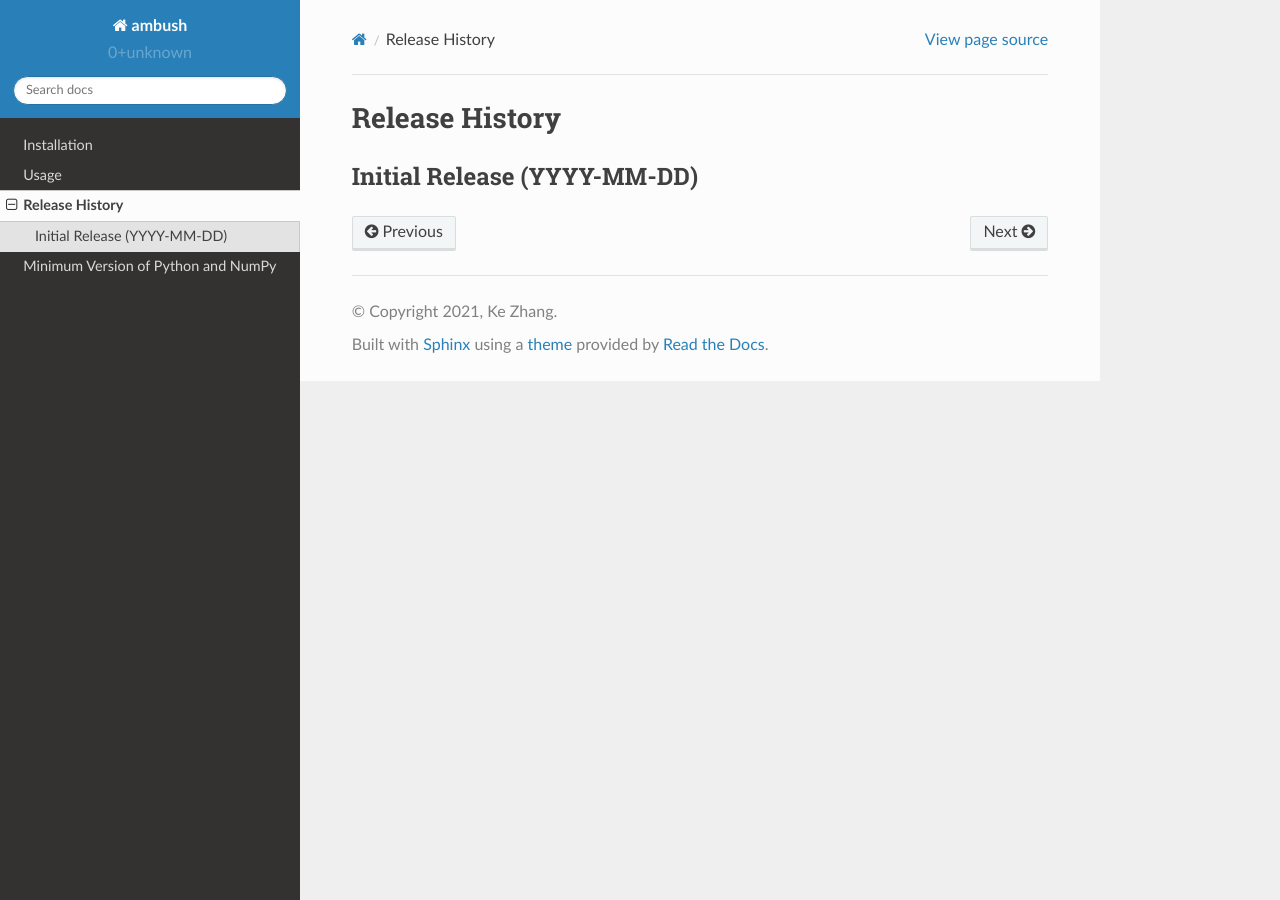
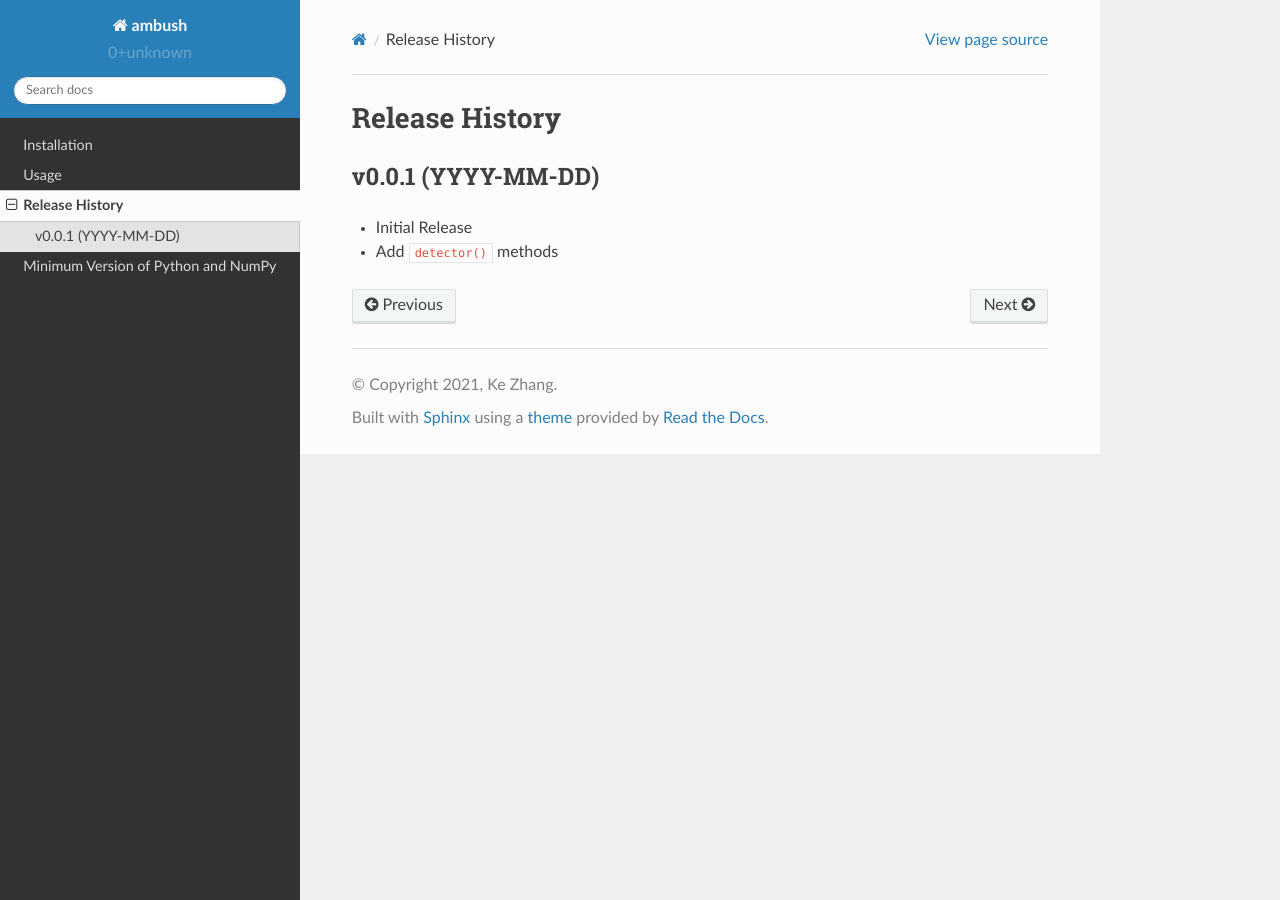
Before and after one commit to ke-zhang-rd/ambush, a Sphinx documentation site: the page built from docs/source/release-history.rst, in a window 1280 px wide. Built offline with Sphinx 7.4.7 and the Read the Docs theme 2.0.0, drawn with Linux system fonts in a browser that asks for light colours.

Commit message:
DOC: release history

```diff
--- a/docs/source/release-history.rst
+++ b/docs/source/release-history.rst
@@ -2,5 +2,8 @@
 Release History
 ===============
 
-Initial Release (YYYY-MM-DD)
-----------------------------
+v0.0.1 (YYYY-MM-DD)
+-------------------
+
+- Initial Release
+- Add ``detector()`` methods
```
